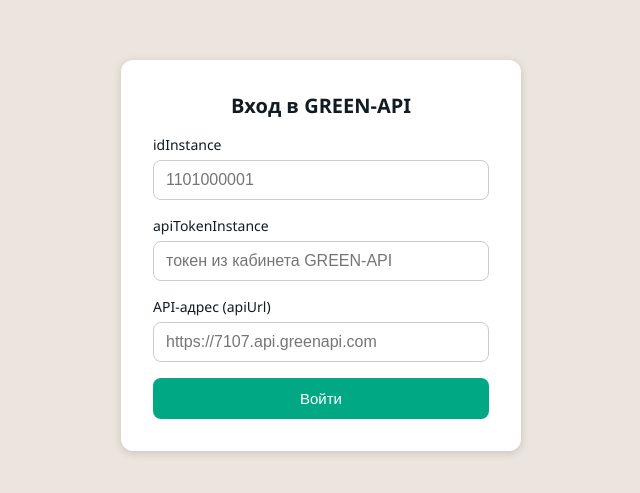
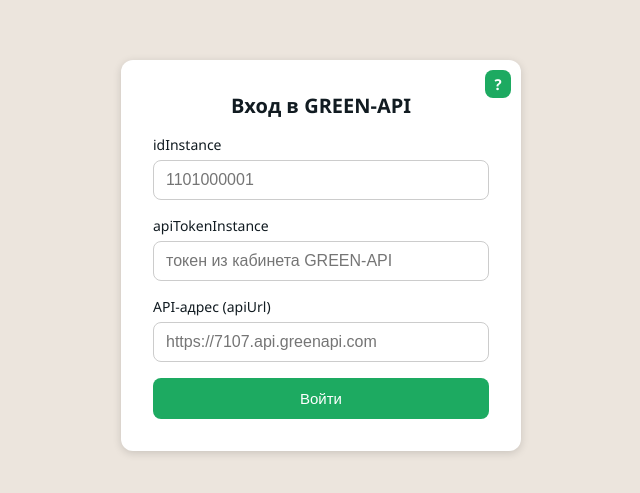
Before and after one commit to OlegKrechkovskiy/grapi, a Next.js app: page / in a window 1280 px wide. Shown: the part 145-638 px from the top of the page, without its empty margins (319-959 px from the left). Built offline with nearby package versions, Linux system fonts and the light colour scheme; no server answers.

Commit message:
feat: add help panel to the login screen
- add toggle button and slide-in info panel with GREEN-API
  registration steps and field descriptions (idInstance, token, apiUrl)
- restyle login form button to green accent with hover state
- reset default list and paragraph margins in global styles

```diff
--- a/src/app/globals.css
+++ b/src/app/globals.css
@@ -27,3 +27,13 @@
 * {
   box-sizing: border-box;
 }
+
+ul,
+ol {
+  margin: 0;
+  padding: 0;
+}
+
+p {
+  margin: 0;
+}
--- a/src/features/connect-instance/ui/SettingsPanel.module.css
+++ b/src/features/connect-instance/ui/SettingsPanel.module.css
@@ -1,5 +1,5 @@
 .container {
-  min-height: 100vh;
+  min-height: 100dvh;
   display: flex;
   align-items: center;
   justify-content: center;
@@ -7,15 +7,104 @@
 }
 
 .form {
+  position: relative;
+  width: 100%;
+  max-width: 400px;
+  display: flex;
+  flex-direction: column;
+  gap: 16px;
+  background: #ffffff;
+  border-radius: 12px;
+  padding: 32px;
+  box-shadow: 0 2px 8px rgba(0, 0, 0, 0.15);
+  overflow: hidden;
+}
+
+.buttonInfo {
+  position: absolute;
+  top: 10px;
+  right: 10px;
+  padding: 4px 8px;
+  min-width: 26px;
+  text-align: center;
+  background: #1daa61;
+  color: #ffffff;
+  border: none;
+  border-radius: 8px;
+  font-size: 15px;
+  font-weight: 600;
+  cursor: pointer;
+  transition: background 0.2s ease;
+  z-index: 13;
+}
+
+.buttonInfo:hover {
+  background: #1c9a58;
+}
+
+.info {
+  position: absolute;
+  top: 0;
+  left: 0;
+  right: 0;
+  bottom: 0;
   width: 100%;
   max-width: 400px;
   background: #ffffff;
   border-radius: 12px;
   padding: 32px;
-  box-shadow: 0 2px 8px rgba(0, 0, 0, 0.15);
+  z-index: 10;
+  overflow-y: auto;
+  transition: transform 0.2s ease;
+}
+
+.infoHide {
+  visibility: hidden;
+  transform: translateY(-110%);
+}
+
+.infoShow {
+  visibility: visible;
+  transform: translateY(0);
+}
+
+.infoTitle {
+  margin: 0;
+  margin-bottom: 13px;
+  font-size: 16px;
+  font-weight: 600;
+  list-style-type: none;
+}
+
+.infoList {
   display: flex;
   flex-direction: column;
   gap: 16px;
+  font-size: 15px;
+}
+
+.infoColumn {
+  margin-bottom: 10px;
+  display: flex;
+  flex-direction: column;
+  gap: 6px;
+}
+
+.list {
+  margin-top: 16px;
+  padding-left: 16px;
+  display: flex;
+  flex-direction: column;
+  gap: 1px;
+  list-style-type: disc;
+}
+
+.list {
+  line-height: 1.43;
+}
+
+.listText {
+  color: #3f3f3f;
 }
 
 .title {
@@ -46,10 +135,15 @@
 
 .button {
   padding: 12px;
-  background: #00a884;
+  background: #1daa61;
   color: #ffffff;
   border: none;
   border-radius: 8px;
   font-size: 15px;
   cursor: pointer;
+  transition: background 0.2s ease;
 }
+
+.button:hover {
+  background: #1c9a58;
+}
--- a/src/features/connect-instance/ui/SettingsPanel.tsx
+++ b/src/features/connect-instance/ui/SettingsPanel.tsx
@@ -10,6 +10,7 @@
   const [idInstance, setIdInstance] = useState('');
   const [apiTokenInstance, setApiTokenInstance] = useState('');
   const [apiUrl, setApiUrl] = useState('');
+  const [showInfo, setShowInfo] = useState(false);
 
   const { error, isChecking, submit } = useLogin();
 
@@ -21,7 +22,55 @@
   return (
     <div className={st.container}>
       <form className={st.form} onSubmit={handleSubmit}>
-        <h1 className={st.title}>Вход в GREEN-API</h1>
+
+          <div className={`${st.info} ${showInfo ? st.infoShow : st.infoHide}`}>
+            <h5 className={st.infoTitle}>Для работы с сервисом GREEN&#8209;API необходимо зарегистрироваться и получить данные:</h5>
+            <ol className={st.infoList}>
+              <li>
+                <div className={`${st.infoColumn}`}>
+                  <span>
+                    Перейдите (зарегистрируйтесь) в кабинете{' '}
+                    <b>GREEN&#8209;API</b>
+                  </span>
+                  <span>
+                    <a
+                      href='https://console.green-api.com/auth'
+                      aria-label='GREEN-API'
+                      title='Переход в GREEN-API'
+                      target='_blank'
+                    >
+                      https://console.green-api.com/auth
+                    </a>
+                  </span>
+                </div>
+              </li>
+              <li>
+                В разделе <strong>"Инстансы"</strong> создать новый инстанс{' '}
+                <strong>Whatsapp</strong>
+              </li>
+              <li>
+                <div>
+                  <p>
+                    После создания инстанса будут доступны необходимые параметры:
+                  </p>
+                  <ul className={st.list}>
+                    <li><strong>idInstance</strong> - <span className={st.listText}>идентификатор вашего аккаунта GREEN&#8209;API</span></li>
+                    <li><strong>apiTokenInstance</strong> - <span className={st.listText}>токен из кабинета GREEN&#8209;API</span></li>
+                    <li><strong>apiUrl</strong> - <span className={st.listText}>адрес сервиса GREEN&#8209;API</span></li>
+                  </ul>
+                </div>
+              </li>
+            </ol>
+          </div>
+
+        <div
+          className={st.buttonInfo}
+          onClick={() => setShowInfo(!showInfo)}
+          aria-label={showInfo ? 'Скрыть информацию' : 'Показать информацию'}
+          title={showInfo ? 'Скрыть информацию' : 'Показать информацию'}>
+          {showInfo ? 'i' : '?'}
+        </div>
+        <h1 className={st.title}>Вход в GREEN&#8209;API</h1>
 
         <label className={st.label}>
           idInstance
```
